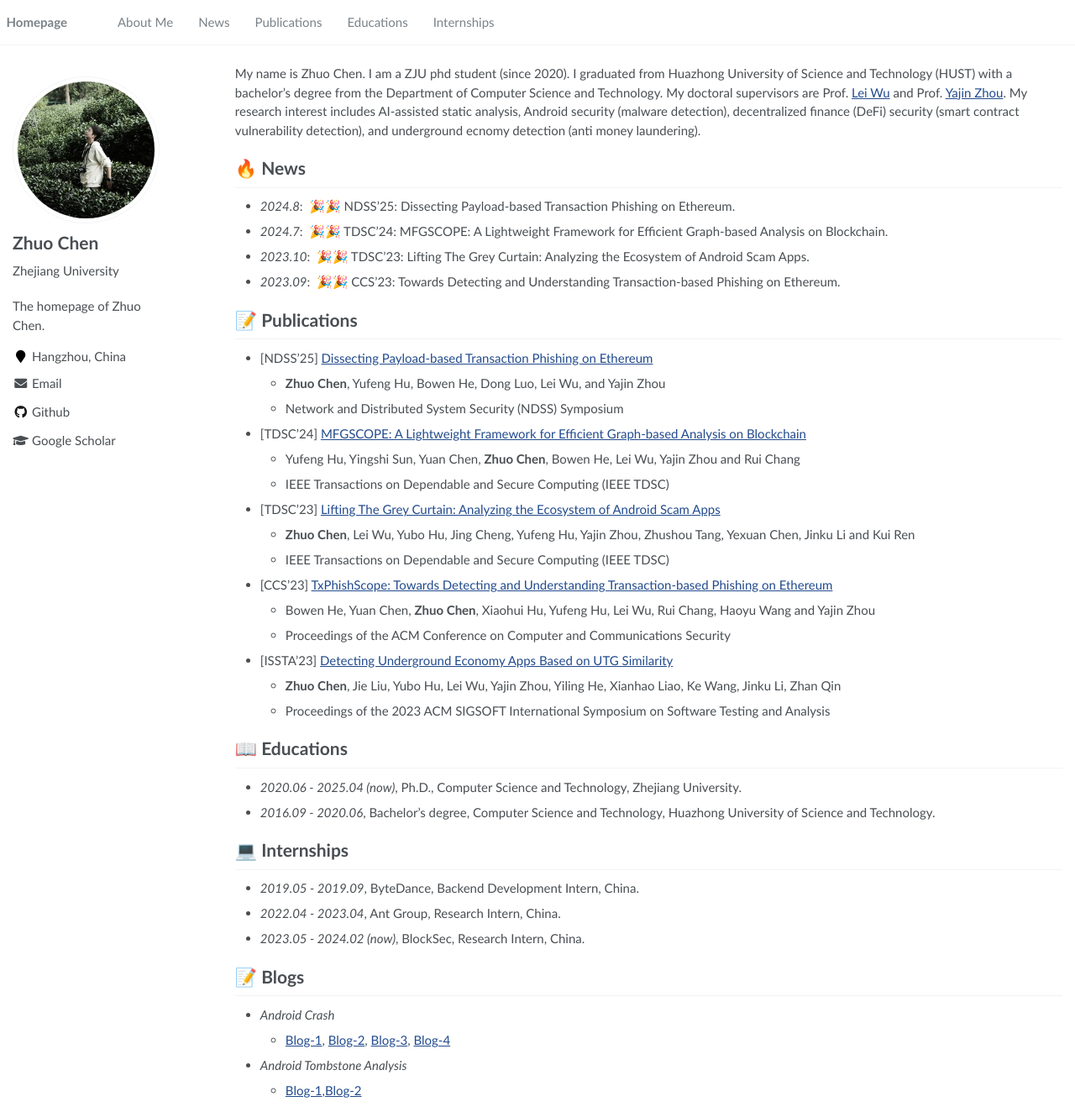
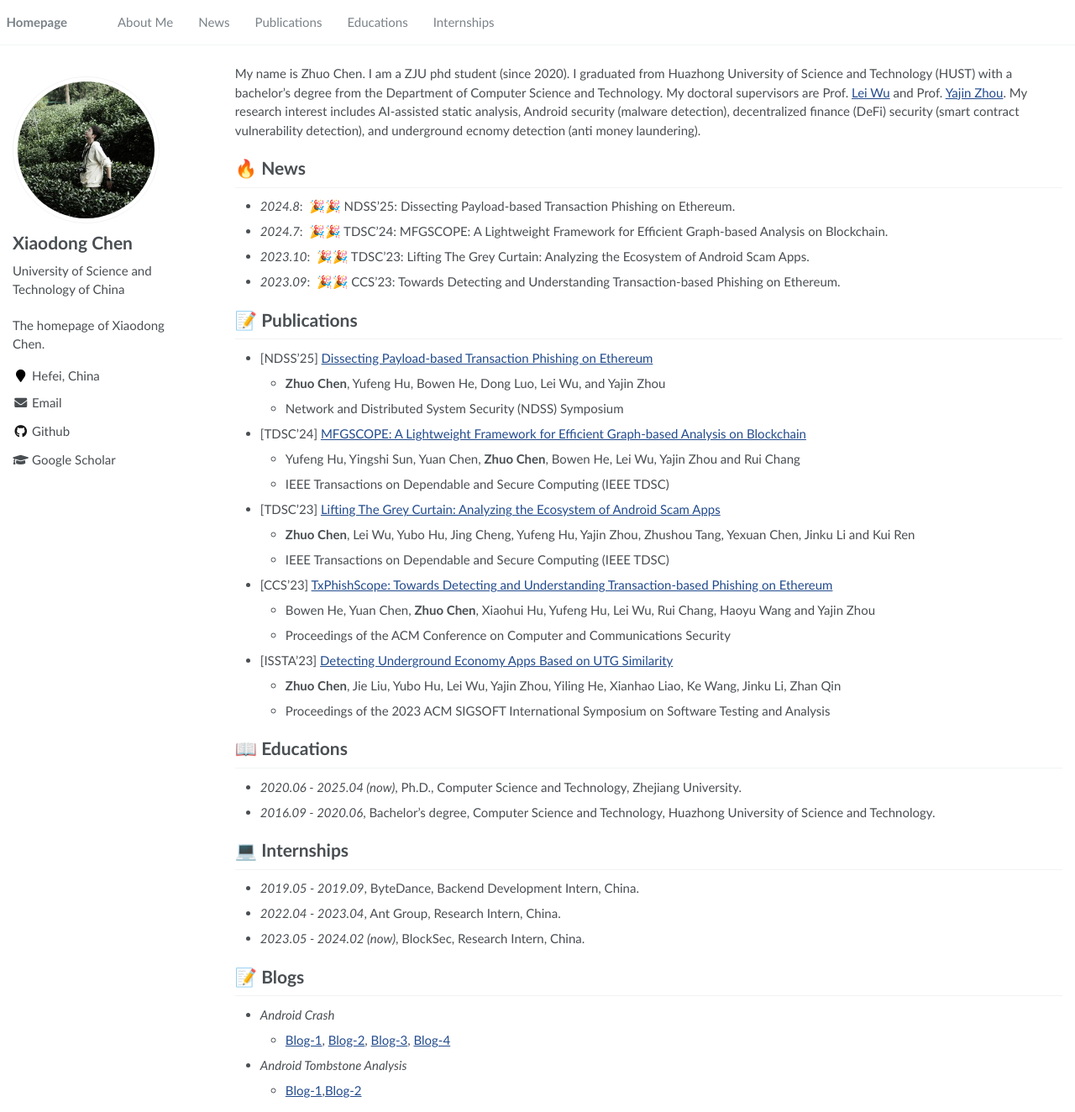
Before and after one commit to SheldongChen/SheldongChen.github.io, a Jekyll site: the page built from _pages/about.md, in a window 1280 px wide and 1324 px high. Shown: the whole window at 84% size. Built offline with Jekyll 4.4.1, drawn with Linux system fonts in a browser that asks for light colours.

Commit message:
Update _config.yml

```diff
--- a/_config.yml
+++ b/_config.yml
@@ -6,9 +6,9 @@
 # `jekyll serve`. If you change this file, please restart the server process.
 
 # Site Settings
-title                    : "Zhuo Chen"
-description              : "The homepage of Zhuo Chen. "
-repository               : "FreshHillyer/acad-homepage.github.io"
+title                    : "Xiaodong Chen"
+description              : "The homepage of Xiaodong Chen. "
+repository               : "SheldongChen/SheldongChen.github.io"
 google_scholar_stats_use_cdn : true
 
 # google analytics
@@ -21,14 +21,14 @@ baidu_site_verification  :  # get baidu_site_verification from https://ziyuan.ba
 
 # Site Author
 author:
-  name             : "Zhuo Chen"
+  name             : "Xiaodong Chen"
   avatar           : "images/android-chrome-512x512.png"
-  bio              : "Zhejiang University"
-  location         : "Hangzhou, China"
+  bio              : "University of Science and Technology of China"
+  location         : "Hefei, China"
   employer         :
   pubmed           :
-  googlescholar    : "https://scholar.google.com/citations?user=SCHOLAR_ID&user=tQL4tSMAAAAJ"
-  email            : "hypothesiser.hypo@zju.edu.cn"
+  googlescholar    : "https://scholar.google.com/citations?user=FZJ-fFYAAAAJ"
+  email            : "cxd1230(AT)mail(DOT)ustc(DOT)edu(DOT)cn"
   researchgate     :  # e.g., "https://www.researchgate.net/profile/yourprofile"
   uri              :
   bitbucket        :
@@ -37,7 +37,7 @@ author:
   flickr           :
   facebook         :
   foursquare       :
-  github           :  "FreshHillyer"
+  github           :  "SheldongChen"
   google_plus      :
   keybase          :
   instagram        :
```
